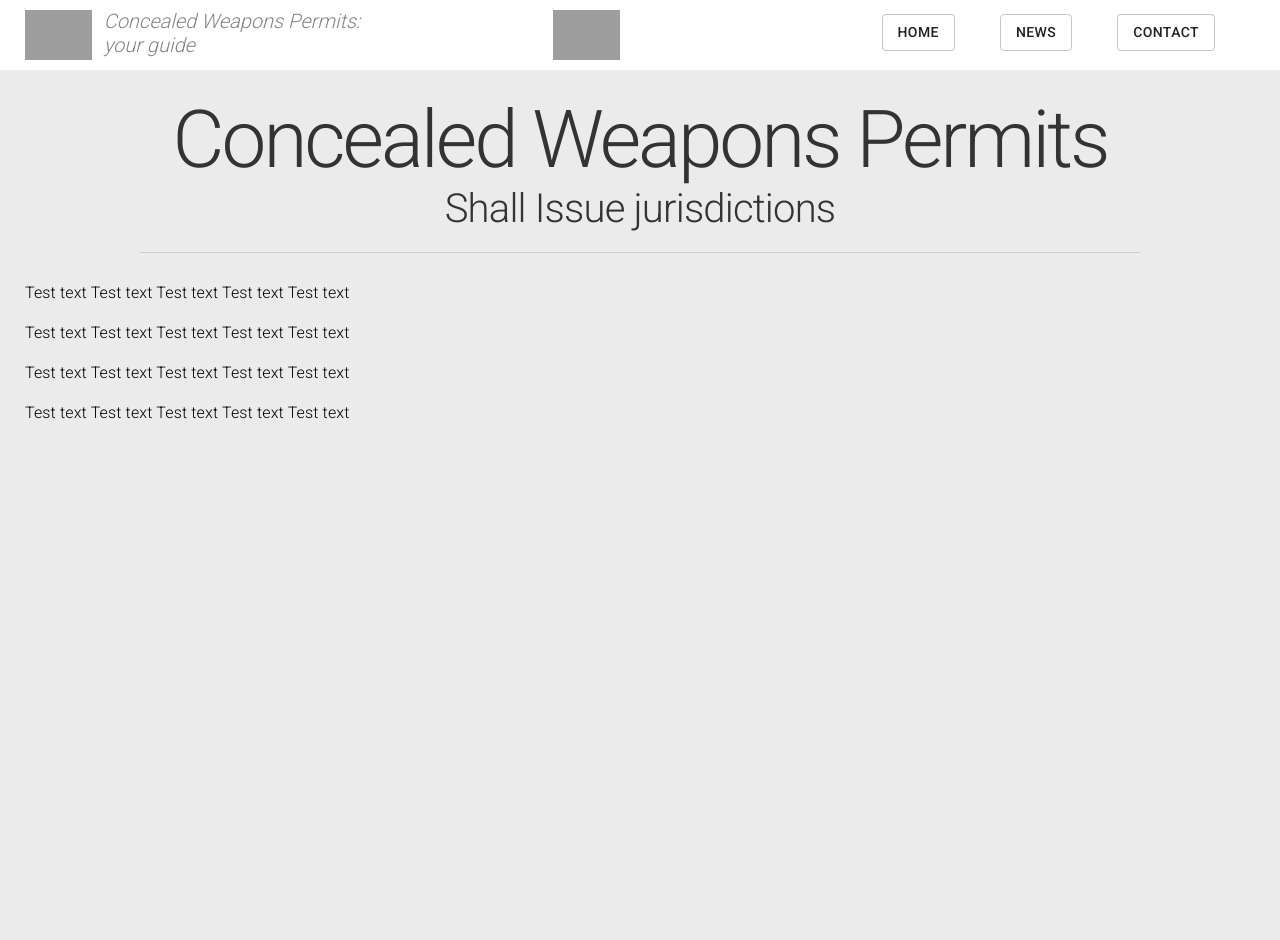
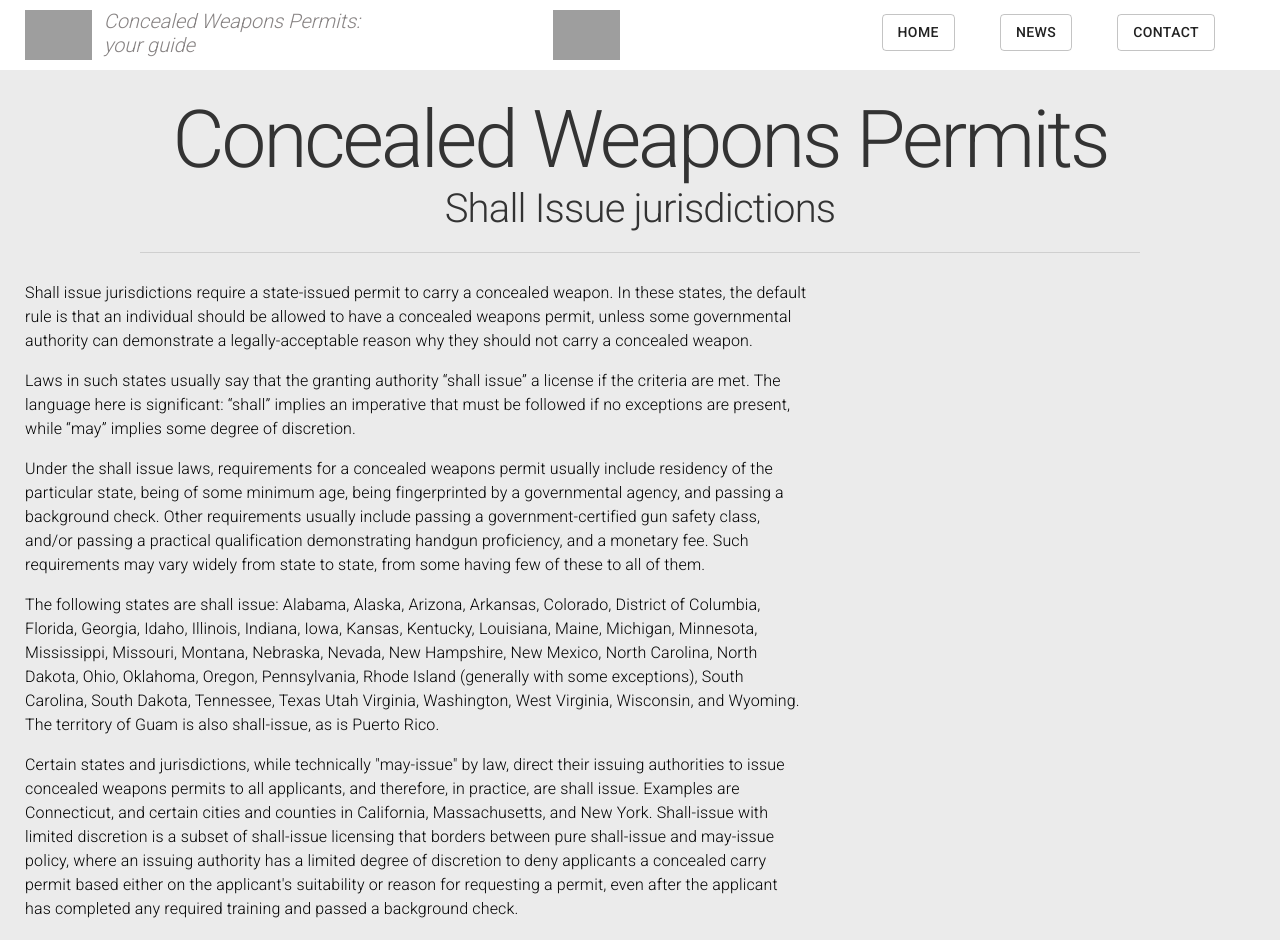
Before and after one commit to kjannette/carry-concealed, a React app: page /shallissue in a window 1280 px wide. Shown: the top 940 px of the page. Built offline with nearby package versions, Linux system fonts and the light colour scheme; grey boxes are pictures that could not be loaded.

Commit message:
added content to chall issue page

```diff
--- a/src/components/ShallIssuePage.js
+++ b/src/components/ShallIssuePage.js
@@ -38,10 +38,22 @@ class ShallIssuePage extends React.Component {
 
                             <Typography className={classes.textLeft}>
 
-                                <p>Test text Test text Test text Test text Test text</p>
-                                <p>Test text Test text Test text Test text Test text</p>
-                                <p>Test text Test text Test text Test text Test text</p>
-                                <p>Test text Test text Test text Test text Test text</p>
+                                <p>Shall issue jurisdictions require a state-issued permit to carry a concealed weapon.  In these states,  the default rule is that an individual should be allowed to have a concealed weapons permit, unless some governmental authority can demonstrate a legally-acceptable reason why they should not carry a concealed weapon.</p>
+
+                                <p>Laws in such states usually say that the granting authority “shall issue” a license if the criteria are met.  The language here is significant: “shall” implies an imperative that must be followed if no exceptions are present, while “may” implies some degree of discretion.</p>
+
+                                <p>Under the shall issue laws, requirements for a concealed weapons permit usually include residency of the particular state, being of some minimum age, being fingerprinted by a governmental agency, and passing a background check.  Other requirements usually include passing a government-certified gun safety class, and/or passing a practical qualification demonstrating handgun proficiency, and a monetary fee. Such requirements may vary widely from state to state, from some having few of these to all of them.</p>
+
+                                <p>The following states are shall issue: Alabama, Alaska, Arizona, Arkansas, Colorado, District of Columbia, Florida, Georgia, Idaho, Illinois, Indiana, Iowa, Kansas, Kentucky, Louisiana, Maine, Michigan, Minnesota, Mississippi, Missouri, Montana, Nebraska, Nevada, New Hampshire, New Mexico, North Carolina, North Dakota, Ohio, Oklahoma, Oregon, Pennsylvania, Rhode Island (generally with some exceptions), South Carolina, South Dakota, Tennessee, Texas Utah Virginia, Washington, West Virginia, Wisconsin, and Wyoming.  The territory of Guam is also shall-issue, as is Puerto Rico.</p>
+
+                                <p>Certain states and jurisdictions, while technically  "may-issue" by law, direct their issuing authorities to issue concealed weapons permits to all applicants, and therefore, in practice, are shall issue.   Examples are Connecticut, and certain cities and counties in California, Massachusetts, and New York.
+                                Shall-issue with limited discretion is a subset of shall-issue licensing that borders between pure shall-issue and may-issue policy, where an issuing authority has a limited degree of discretion to deny applicants a concealed carry permit based either on the applicant's suitability or reason for requesting a permit, even after the applicant has completed any required training and passed a background check.</p>
+
+                                <p>In states with such licensing practices, the issuing authority would be required to demonstrate with substantiating evidence that the applicant is either not suitable or lacks appropriate need for the permit. Most denials in such states are typically reversed upon appeal provided the applicant has passed a background check and fulfilled any training requirements for the permit. </p>
+
+                                States with shall-issue laws that allow a limited degree of discretion include Illinois, Indiana, Minnesota, New Hampshire, Oregon, and Pennsylvania. Although may-issue by statute, Connecticut also falls into this subset, in practice.
+
+                                Some shall-issue jurisdictions allow concealed carry permits to automatically renew, as long as the individual files a renewal application before the concealed weapons permit expires, or shortly thereafter.  Other states require the holder of a concealed weapons permit to undergo ongoing, occasional training in weapons safety and criminal background checks before applying for renewal.
 
                             </Typography>
 
--- a/src/components/UnrestrictedPage.js
+++ b/src/components/UnrestrictedPage.js
@@ -44,11 +44,11 @@ class UnrestrictedPage extends React.Component {
 
                                 <p>Alaska, Arizona, Arkansas, Idaho, Kansas, Kentucky, Maine, Mississippi, Missouri, New Hampshire, North Dakota (for residents only), Oklahoma, South Dakota, Vermont, West Virginia and Wyoming (for residents only) are fully unrestricted.  </p>
 
-                                <p>These states allow permitless carrying a concealed weapon by individuals (limtied to those who are not otherwise prohibited from owning a firearm) in any place not otherwise deemed off-limits by law.</p>
+                                <p>These states allow permitless carrying a concealed weapon by individuals (limited to those who are not otherwise prohibited from owning a firearm) in any place not otherwise deemed off-limits by law.</p>
 
                                 <p>North Dakota and Wyoming only extend permitless carry to residents of the state; non-residents must still have a permit issued in the state where they live.  Permitless concealed carry in Mississippi only covers certain manners of carrying.  These states also allow the open carry of a handgun without a permit with the exception of North Dakota and certain specific parts of  Missouri.</p>
 
-                                <p>Both open carry and concealed carrying of a wepon are legal in Vermont.</p>
+                                <p>Both open carry and concealed carrying of a weapon are legal in Vermont.</p>
 
                                 <p>The states of Montana, New Mexico, and Oklahoma are partially unrestricted states. Montana allows the carrying of a concealed weapon without a permit, as long as an individual is outside of an incorporated municipality.  New Mexico allows an individual to conceal carry an unloaded handgun without a permit, and allows individuals to carry a loaded handgun either openly or concealed while traveling in a vehicle, including motorcycles and recreational vehicles.  Oklahoma allows residents of permitless carry states to carry openly or to carry a concealed weapon without a permit, provided such individuals have a government-issued ID in their state of residence.</p>
 
```
